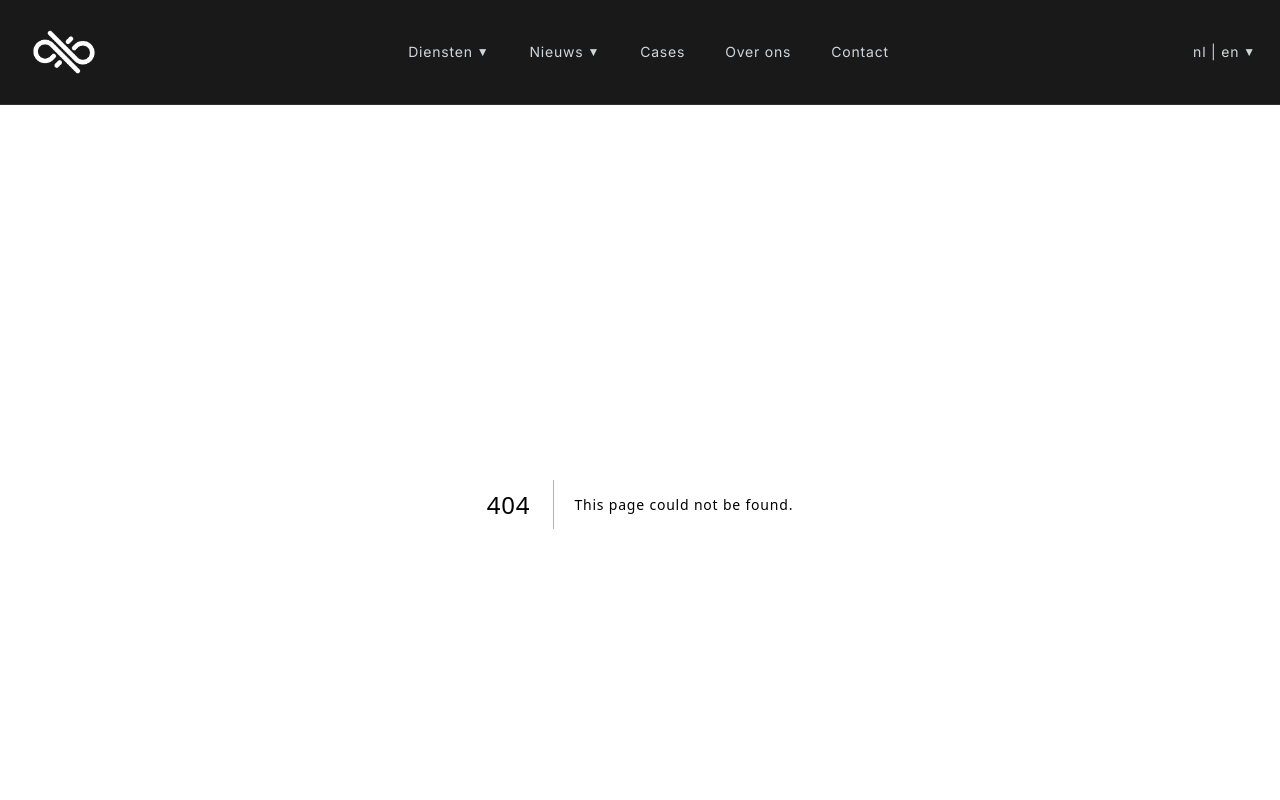
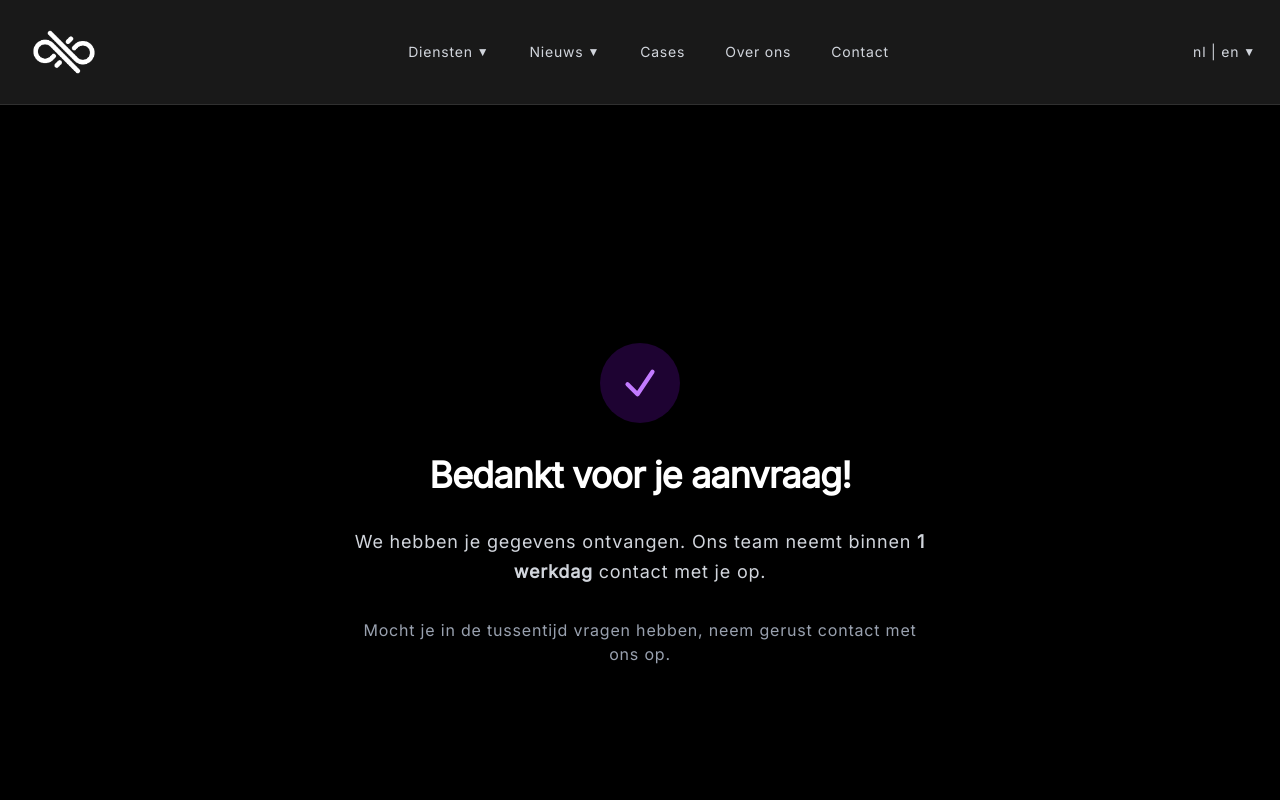
Before and after one commit to markjkaem/aifais-landing, a Next.js app: page /thank-you in a window 1280 px wide. Before the commit this address had no page. Shown: the top 800 px of the page. Built offline with nearby package versions, Linux system fonts and the light colour scheme.

Commit message:
add pages

```diff
--- a/app/page.tsx
+++ b/app/page.tsx
@@ -56,10 +56,7 @@ export default function Home() {
         {/* Hero content */}
         <div className="relative z-10 text-left md:max-w-6xl px-4 md:px-40">
           <h1 className="text-4xl md:text-6xl uppercase font-extrabold tracking-widest leading-12">
-            <span className="text-3xl md:text-3xl">
-              {" "}
-              Bespaar uren Per week!
-            </span>
+            <span className="text-xl md:text-3xl"> Bespaar uren Per week!</span>
             <span className={`${h1.className} font-bold block text-zinc-300  `}>
               Met Slimme Workflow Automatisering
             </span>
--- a/app/quickscan/page.tsx
+++ b/app/quickscan/page.tsx
@@ -1,8 +1,10 @@
 "use client";
 
 import { useState } from "react";
+import { useRouter } from "next/navigation";
 
 export default function QuickScanPage() {
+  const router = useRouter();
   const [formData, setFormData] = useState({
     medewerkers: "",
     taken: [] as string[],
@@ -105,8 +107,16 @@ export default function QuickScanPage() {
         headers: { "Content-Type": "application/json" },
         body: JSON.stringify(formData),
       });
-      if (res.ok) setStatus("ok");
-      else setStatus("error");
+      if (res.ok) {
+        setStatus("ok");
+
+        // Gebruik de lokale variabele 'besparing', niet result uit state
+        router.push(`/thank-you?besparing=${besparing}&uren=${formData.uren}`);
+
+        return;
+      } else {
+        setStatus("error");
+      }
     } catch {
       setStatus("error");
     }
@@ -244,34 +254,6 @@ export default function QuickScanPage() {
         >
           Bereken mijn besparing
         </button>
-
-        {/* Resultaat */}
-        {result !== null && (
-          <div className="mt-6 p-6 bg-gray-900 rounded-xl text-white space-y-4">
-            <div className="flex flex-col">
-              <span className="text-lg font-semibold">
-                Jouw team kan {formData.uren} uur per week besparen (~€
-                {result.toLocaleString()}/jaar)
-              </span>
-              <span className="text-xs">
-                *uitgegaan van minimale aantal medewerkers die u heeft gekozen
-              </span>
-            </div>
-
-            <p>
-              Met een workflow van €4.500 verdien je dit in ongeveer{" "}
-              {((workflowCost / result) * 12).toFixed(1)} maanden terug.
-            </p>
-
-            {status === "sending" && <p className="text-white">Versturen...</p>}
-            {status === "ok" && (
-              <p className="text-purple-400">Bedankt! We nemen contact op.</p>
-            )}
-            {status === "error" && (
-              <p className="text-red-500">Er ging iets mis.</p>
-            )}
-          </div>
-        )}
       </div>
     </div>
   );
--- /dev/null
+++ b/app/thank-you/page.tsx
@@ -0,0 +1,80 @@
+interface BedanktPageProps {
+  searchParams: Promise<{
+    besparing?: string;
+    uren?: string;
+  }>;
+}
+
+export default async function BedanktPage({ searchParams }: BedanktPageProps) {
+  const params = await searchParams;
+
+  const besparing =
+    params.besparing && params.besparing !== "null"
+      ? Number(params.besparing).toLocaleString()
+      : null;
+
+  const uren = params.uren || null;
+
+  return (
+    <div className="min-h-screen bg-black text-white flex flex-col items-center justify-center p-10">
+      <div className="max-w-xl w-full text-center space-y-8">
+        {/* Icon / Check */}
+        <div className="mx-auto w-20 h-20 rounded-full bg-purple-600/20 flex items-center justify-center">
+          <svg
+            className="w-10 h-10 text-purple-400"
+            fill="none"
+            stroke="currentColor"
+            strokeWidth="2.5"
+            viewBox="0 0 24 24"
+          >
+            <path
+              strokeLinecap="round"
+              strokeLinejoin="round"
+              d="m4.5 12.75 6 6 9-13.5"
+            />
+          </svg>
+        </div>
+
+        {/* Title */}
+        <h1 className="text-4xl font-extrabold tracking-tight">
+          Bedankt voor je aanvraag!
+        </h1>
+
+        {/* Subtext */}
+        <p className="text-gray-300 text-lg leading-relaxed">
+          We hebben je gegevens ontvangen. Ons team neemt binnen{" "}
+          <strong>1 werkdag</strong> contact met je op.
+        </p>
+
+        {/* Result Box */}
+        {besparing && uren && (
+          <div className="bg-gray-900/60 border border-gray-700 rounded-2xl p-6 mt-4 space-y-4 shadow-xl">
+            <p className="text-xl font-medium text-purple-400">
+              Jouw Automatiserings-Inzicht
+            </p>
+
+            <p className="text-lg">
+              Op basis van jouw invoer kan je team ongeveer:
+            </p>
+
+            <p className="text-3xl font-bold text-purple-300">
+              {uren} uur per week besparen
+            </p>
+
+            <p className="text-lg">
+              Omgerekend is dat een potentiële jaarlijkse besparing van:
+            </p>
+
+            <p className="text-3xl font-bold text-green-400">€{besparing}</p>
+          </div>
+        )}
+
+        {/* Footer message */}
+        <p className="text-gray-400 text-base">
+          Mocht je in de tussentijd vragen hebben, neem gerust contact met ons
+          op.
+        </p>
+      </div>
+    </div>
+  );
+}
```
